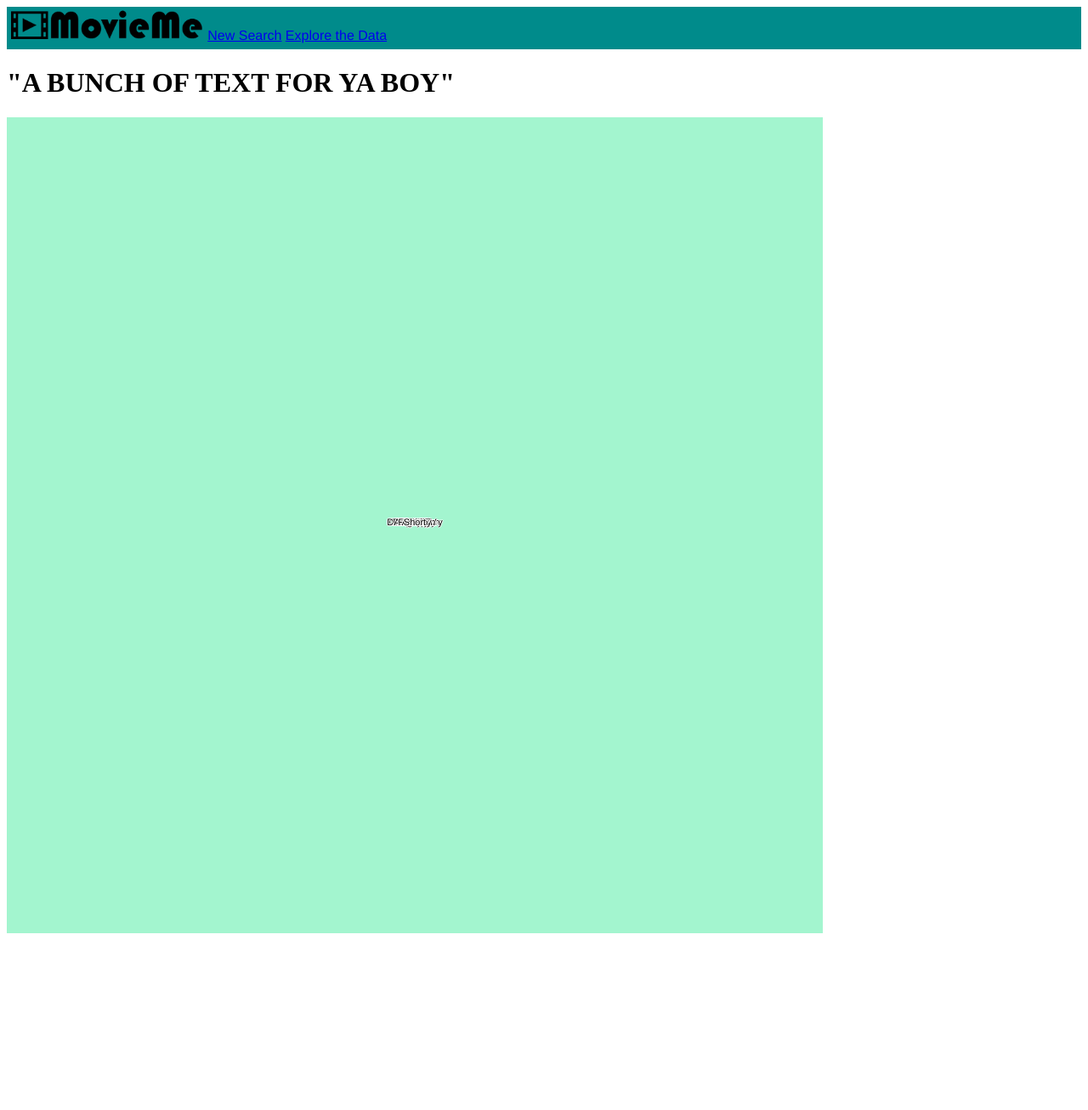
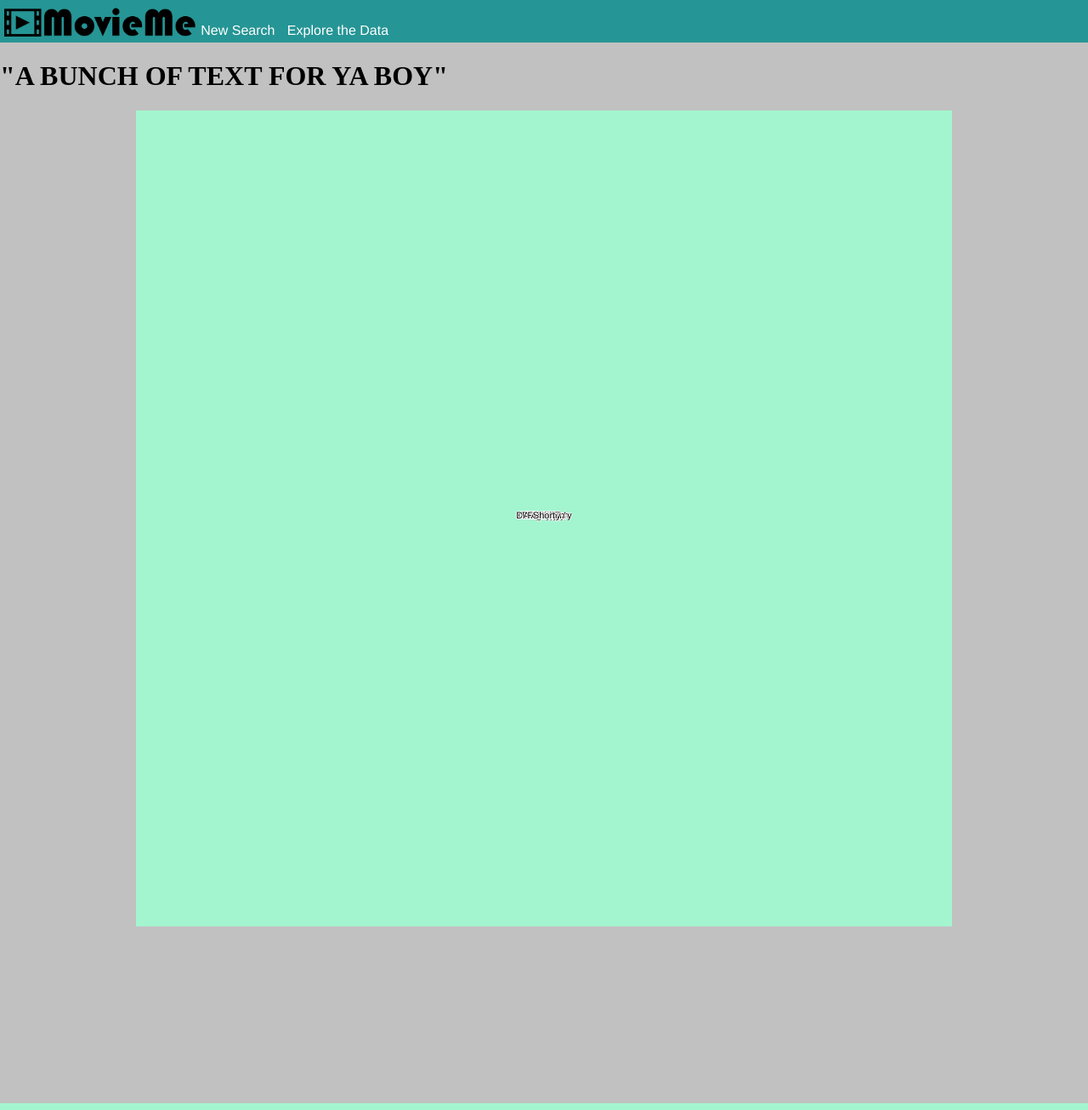
Before and after one commit to pcheung9/CMPT350, a Django app: page /explore/general/ in a window 1280 px wide. Shown: the whole page at 85% size. Run offline with Django 3.2, Linux system fonts and the light colour scheme; data that the repository does not hold is empty; some libraries are stand-ins or nearby versions.

Commit message:
Base.html formatting

```diff
--- a/django/explore/static/css/base.css
+++ b/django/explore/static/css/base.css
@@ -7,30 +7,35 @@
     vertical-align: bottom;
 }
 div#logo-container{
-        padding: auto;
     margin: auto;
     float: left;
+    padding-top:5px;
+    max-height: 39px;
 }
 div#navbar{
-        padding: auto;
     margin: auto;
     float: left;
     vertical-align: bottom;
     font-family: "Helvetica Neue", Helvetica, Arial, sans-serif;
-        padding-top: 25px;
-    }
-    #navbar ul li {
-        display: inline;
+    padding-top: 27px;
+    max-height: 99%;
 }
 ul {
     list-style-type: none;
-        margin: 0;
-        padding: 0;
+    margin: 0px;
+    padding: 0px;
     vertical-align: bottom;
-        color: white;
+}
+li {
+    display: inline;
+    padding-right: 10px;
 }
 header {
     height: 50px;
-        background: darkcyan;
+    background: rgba(0, 139, 139, 0.8);
     width: 100%;
 }
+a {
+    color: white;
+    text-decoration: none;
+}
--- a/django/explore/static/css/general.css
+++ b/django/explore/static/css/general.css
@@ -36,3 +36,14 @@ div.tooltip {
     border-radius: 8px;
     pointer-events: none;
 }
+
+body {
+    background-color: #6666;
+    margin: 0px 0px 0px 0px;
+}
+
+div#svgcontainer{
+    text-align: center;
+    margin: auto;
+    padding: auto;
+}
--- a/django/explore/static/css/search.css
+++ b/django/explore/static/css/search.css
@@ -6,8 +6,10 @@ div#logo {
     margin: auto;
 }
 body {
-    background: url("../movieCollageBlur.jpg") no-repeat scroll;
-    background-size: cover
+    background: url("../movieCollageBlur.jpg") no-repeat;
+    background-size: cover;
+    width: 100%;
+    margin: 0px 0px 0px 0px;
 }
 div#formcontainer{
     padding: 250px;
--- a/django/templates/general.html
+++ b/django/templates/general.html
@@ -35,7 +35,9 @@ https://bl.ocks.org/mbostock/7607535
 	</div>
 	<div id="third-div"></div>
 	<div id="movie-info"></div>
-    <svg width="960" height="960"></svg>
+    <div id="svgcontainer">
+        <svg width="960" height="960"></svg>
+    </div>
 </body>
 </html>
 
```
Lines whose indentation alone changed are shown as unchanged.
